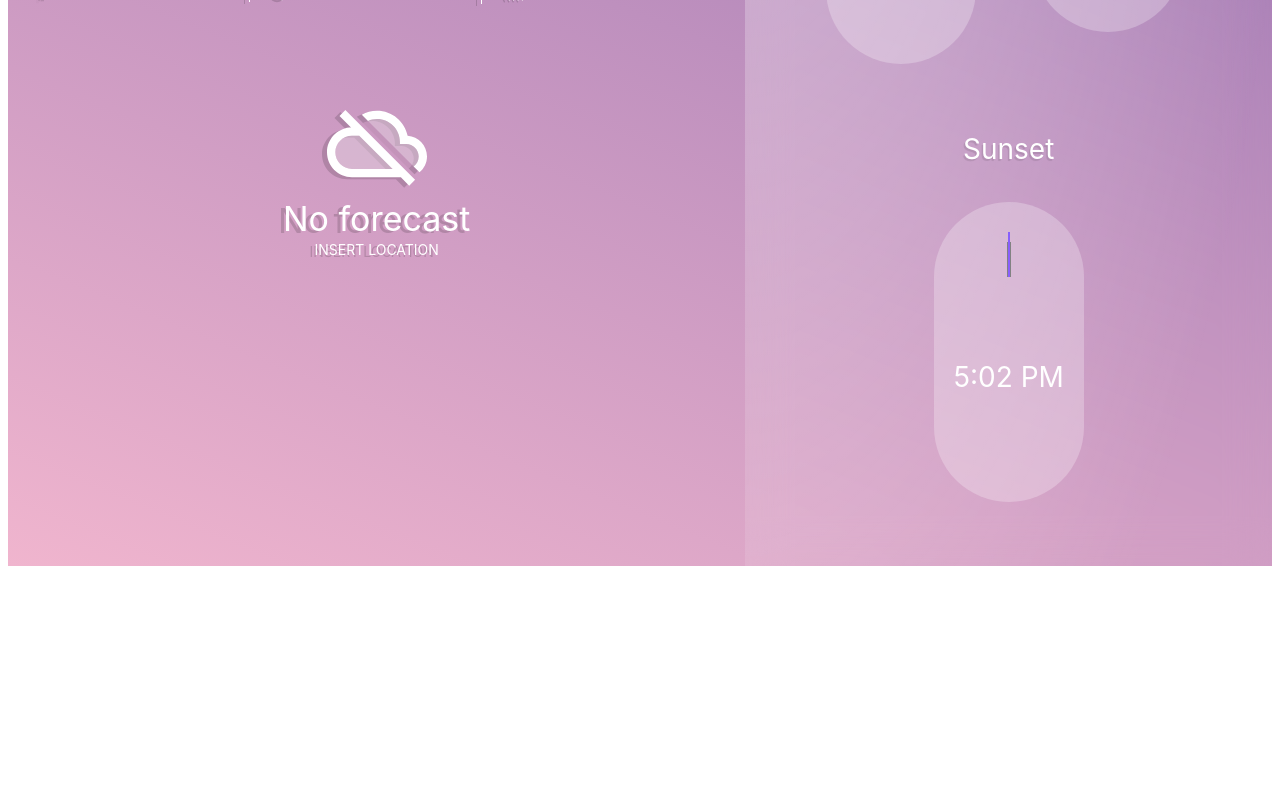
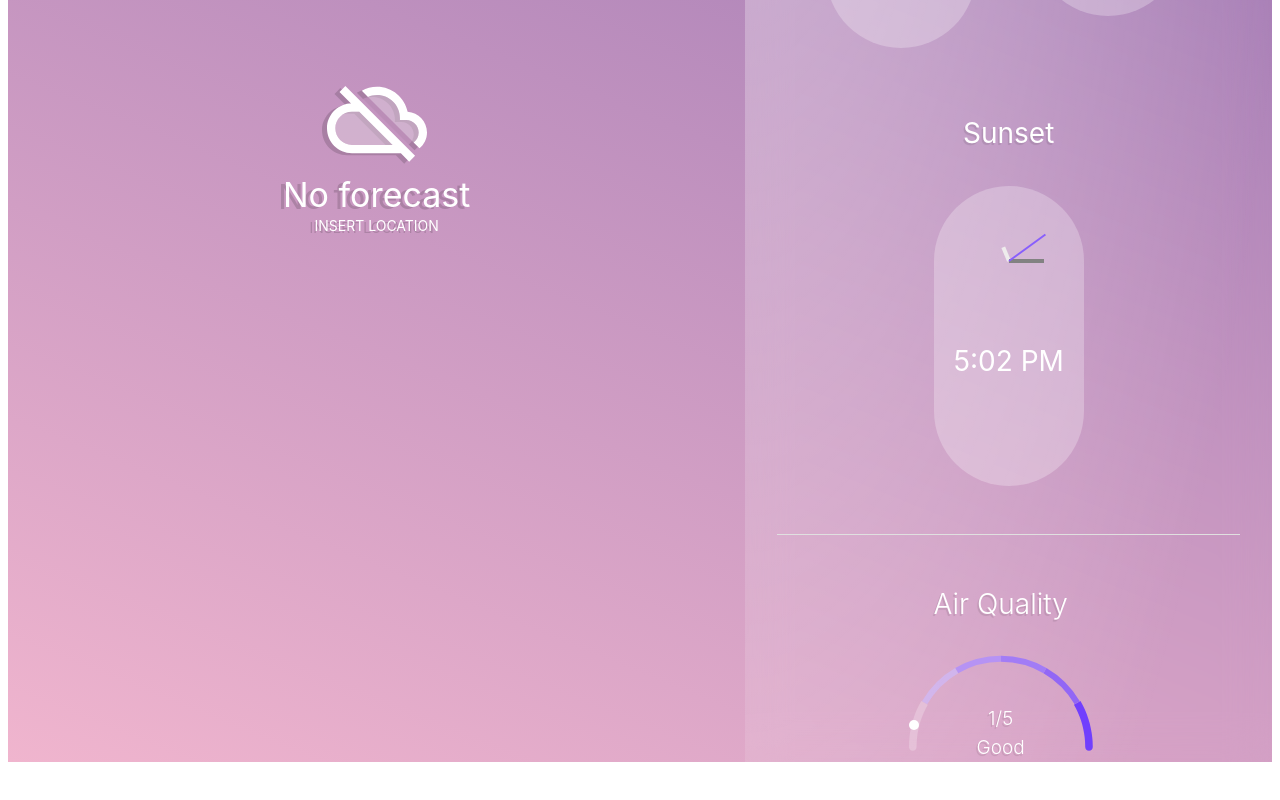
Before and after one commit to HenriqueCSouzza/weather-app, a React (Vite) app: page / in a window 1280 px wide. Shown: the part 542-1342 px from the top of the page. Before the commit the page ends 1116 px from the top, so only its background shows below. Built offline with nearby package versions, Linux system fonts and the light colour scheme.

Commit message:
create airQuality

```diff
--- a/package.json
+++ b/package.json
@@ -17,8 +17,10 @@
     "@mui/material": "^5.14.18",
     "@tanstack/react-query": "^5.10.0",
     "axios": "^1.6.2",
+    "chart.js": "^4.4.1",
     "date-fns": "^2.30.0",
     "react": "^18.2.0",
+    "react-chartjs-2": "^5.2.0",
     "react-dom": "^18.2.0",
     "react-query": "^3.39.3",
     "vite-plugin-svgr": "^4.2.0"
--- /dev/null
+++ b/src/components/AirQualityMeter/AirQualityMeter.tsx
@@ -0,0 +1,133 @@
+import { Box, Typography } from '@mui/material'
+
+const coordinates = {
+  1: {
+    cx: '5',
+    cy: '70',
+    text: 'Good'
+  },
+  2: {
+    cx: '30',
+    cy: '30',
+    text: 'Fair'
+  },
+  3: {
+    cx: '70',
+    cy: '6',
+    text: 'Moderate'
+  },
+  4: {
+    cx: '155',
+    cy: '30',
+    text: 'Poor'
+  },
+  5: {
+    cx: '178',
+    cy: '71',
+    text: 'Very Poor	'
+  }
+}
+
+const AirQualitySVG = ({
+  air,
+  title
+}: {
+  air?: 1 | 2 | 3 | 4 | 5
+  title?: string
+}) => {
+  const isAirValid = air && air >= 1 && air <= 5
+  return (
+    <Box>
+      <Box
+        mb="30px"
+        textAlign="center"
+        marginRight={2}
+        sx={{
+          textShadow: '-1.51px 2.26px 0.75px rgba(0, 0, 0, 0.10)',
+          color: '#fff',
+          '.MuiTypography-body1': {
+            fontSize: '28px',
+            fontWeight: 300
+          }
+        }}
+      >
+        <Typography>{title}</Typography>
+      </Box>
+      <svg
+        xmlns="http://www.w3.org/2000/svg"
+        width="200"
+        height="150"
+        fill="none"
+      >
+        <g>
+          <path
+            d="M176.224 91.8881C176.224 93.9737 177.915 95.6643 180 95.6643C182.086 95.6643 183.777 93.9737 183.777 91.8881H176.224ZM164.943 49.723C172.117 62.1238 176.224 76.5206 176.224 91.8881H183.777C183.777 75.1576 179.302 59.4607 171.481 45.9413L164.943 49.723Z"
+            fill="#713FFD"
+          />
+          <path
+            d="M168.212 47.8322C160.475 34.4555 149.321 23.302 135.944 15.564"
+            stroke="#865CFD"
+            strokeOpacity="0.85"
+            strokeWidth="6"
+            id="very-poor"
+          />
+          <path
+            d="M91.8877 3.77625C107.937 3.77625 122.984 8.06704 135.944 15.5641"
+            stroke="#9874FF"
+            strokeOpacity="0.83"
+            strokeWidth="6"
+            id="poor"
+          />
+          <path
+            d="M91.8877 3.77625C75.786 3.77625 60.6931 8.09528 47.7041 15.638"
+            stroke="#AC8EFF"
+            strokeOpacity="0.78"
+            strokeWidth="6"
+            id="moderate"
+          />
+          <path
+            d="M15.5635 47.8321C23.2769 34.498 34.3842 23.3729 47.704 15.6379"
+            stroke="#CDBBFF"
+            strokeOpacity="0.63"
+            strokeWidth="6"
+            id="fair"
+          />
+          <path
+            d="M0 91.8881C0 93.9737 1.69068 95.6643 3.77622 95.6643C5.86177 95.6643 7.55245 93.9737 7.55245 91.8881H0ZM7.55245 91.8881C7.55245 76.5206 11.6593 62.1238 18.8328 49.723L12.2953 45.9413C4.47477 59.4607 0 75.1576 0 91.8881H7.55245Z"
+            fill="white"
+            fillOpacity="0.24"
+            id="good"
+          />
+          {isAirValid ? (
+            <circle
+              cx={coordinates[air].cx}
+              cy={coordinates[air].cy}
+              r="5"
+              fill="white"
+            />
+          ) : null}
+        </g>
+      </svg>
+      {isAirValid ? (
+        <Box
+          textAlign="center"
+          marginTop={-13}
+          marginRight={2}
+          sx={{
+            textShadow: '-1.51px 2.26px 0.75px rgba(0, 0, 0, 0.10)',
+            color: '#fff',
+            '.MuiTypography-body1': {
+              fontSize: '19px',
+              fontWeight: 300
+            }
+          }}
+        >
+          <Typography>{air}/5</Typography>
+          <Typography>{coordinates[air].text}</Typography>
+        </Box>
+      ) : null}
+    </Box>
+  )
+}
+
+export default AirQualitySVG
--- a/src/components/Clock/Clock.tsx
+++ b/src/components/Clock/Clock.tsx
@@ -1,12 +1,13 @@
 import { useState, useEffect } from 'react'
 
-const Clock = ({ dt }: { dt: number }) => {
+const Clock = ({ dt }: { dt: Date }) => {
   const [seconds, setSeconds] = useState(0)
   const [minutes, setMinutes] = useState(0)
   const [hours, setHours] = useState(0)
 
   useEffect(() => {
-    const now = new Date(dt * 1000)
+    const now = dt
+
     setSeconds(now.getSeconds() * 6)
     setMinutes(now.getMinutes() * 6)
     setHours(((now.getHours() % 12) + now.getMinutes() / 60) * 30)
--- a/src/components/ClockBox/ClockBox.tsx
+++ b/src/components/ClockBox/ClockBox.tsx
@@ -9,10 +9,8 @@ export default function ClockBox({
   title: string
   hourBegin?: string
   hourEnd?: string
-  dt?: number
+  dt: Date
 }) {
-  const dtFormat = dt ? dt * 1000 : 0
-
   return (
     <Box
       display="flex"
@@ -41,7 +39,7 @@ export default function ClockBox({
           height: 300
         }}
       >
-        <Clock dt={dtFormat} />
+        <Clock dt={dt} />
         <Box
           sx={{
             textAlign: 'center',
--- a/src/components/SearchLocationBox/SearchLocationBox.tsx
+++ b/src/components/SearchLocationBox/SearchLocationBox.tsx
@@ -34,7 +34,7 @@ export default function SearchLocationBox({
                 color: '#FFF',
                 textShadow: '-1.51px 2.26px 0.75px rgba(0, 0, 0, 0.10)',
                 fontFamily: 'Inter Variable',
-                fontSize: '32px',
+                fontSize: { xs: '28px', sm: '32px', md: '32px' },
                 fontStyle: 'normal',
                 fontWeight: 300,
                 lineHeight: 1.2
@@ -45,11 +45,13 @@ export default function SearchLocationBox({
           </Box>
         </>
       ) : null}
-      <LocationInput
-        handleVisibleClick={handleVisibleClick}
-        visibility={isInputVisible}
-        setText={setCity}
-      />
+      <Box display={{ xs: 'none', sm: 'none', md: 'inherit' }}>
+        <LocationInput
+          handleVisibleClick={handleVisibleClick}
+          visibility={isInputVisible}
+          setText={setCity}
+        />
+      </Box>
     </Box>
   )
 }
--- /dev/null
+++ b/src/utils/formatDate.ts
@@ -0,0 +1,22 @@
+export function parseTimeString(timeString: string) {
+  const [time, period] = timeString.split(' ')
+  const [hours, minutes, seconds] = time.split(':')
+
+  const formattedTime = `${hours}:${minutes}:${seconds} ${period}`
+  const parsedDate = new Date(
+    2023,
+    12 - 1,
+    7,
+    Number(hours),
+    Number(minutes),
+    Number(seconds)
+  )
+  console.log(formattedTime, parsedDate)
+  // Verifica se a data é válida antes de retorná-la
+  if (!isNaN(parsedDate.getTime())) {
+    return parsedDate
+  } else {
+    console.log('Data inválida')
+    return new Date()
+  }
+}
--- a/src/view/LeftWeatherView/LeftWeatherContent.tsx
+++ b/src/view/LeftWeatherView/LeftWeatherContent.tsx
@@ -20,9 +20,8 @@ export default function LeftWeatherContent({
   forecast,
   weather
 }: LeftWeatherContentProps) {
-  console.log(weather)
   return (
-    <Box display="flex" flexDirection="column" gap={5}>
+    <Box display="flex" flexDirection="column" gap={4}>
       <Box width="245px" display="flex">
         <TemperatureNumber>
           {weather?.main.temp ? convertTemp[tempType](weather?.main.temp) : 0}
--- a/src/view/LeftWeatherView/LeftWeatherView.tsx
+++ b/src/view/LeftWeatherView/LeftWeatherView.tsx
@@ -7,7 +7,7 @@ export default function LeftWeatherView() {
   const { weather, tempType, forecast } = useWeather()
 
   const weatherForecast = calculateTemperatureAverages(forecast)
-  console.log(weather)
+
   return (
     <Grid item xs={12} sm={12} md={7}>
       <Box p={4} id="left-weather-view">
--- a/src/view/RightWeatherView/RightWeatherContent.tsx
+++ b/src/view/RightWeatherView/RightWeatherContent.tsx
@@ -1,16 +1,25 @@
 import { Grid } from '@mui/material'
 import ClockBox from '../../components/ClockBox'
+import { parseTimeString } from '../../utils/formatDate'
+// import useWeather from '../../hooks/useWeather'
 // type RightWeatherContentProps = {}
 
 export default function RightWeatherContent() {
+  // const { weather } = useWeather()
+
+  const sunriseDate = parseTimeString('7:15:09 AM')
+  const sunsetDate = parseTimeString('7:15:09 AM')
+  const civilTwilightBeginDate = parseTimeString('11:15:09 PM')
+
   return (
     <Grid
       container
       alignItems="center"
       justifyContent={{ xs: 'center', sm: 'center', md: 'space-evenly' }}
+      spacing={{ xs: 8, sm: 0, md: 0 }}
     >
-      <Grid item mt={{ xs: 0, sm: 0, md: 8 }}>
-        <ClockBox title="Sunrise" hourBegin="7:15:09 AM" />
+      <Grid item mt={{ xs: 0, sm: 8, md: 8 }}>
+        <ClockBox title="Sunrise" hourBegin="7:15:09 AM" dt={sunriseDate} />
       </Grid>
       <Grid
         item
@@ -20,10 +29,15 @@ export default function RightWeatherContent() {
           title="Golden Hour"
           hourBegin="6:48:01 AM"
           hourEnd="5:30:01 PM"
+          dt={sunsetDate}
         />
       </Grid>
-      <Grid mt={{ xs: 0, sm: 0, md: 8 }} item>
-        <ClockBox title="Sunset" hourBegin="5:02:53 PM" />
+      <Grid mt={{ xs: 0, sm: 8, md: 8 }} item>
+        <ClockBox
+          title="Sunset"
+          hourBegin="5:02:53 PM"
+          dt={civilTwilightBeginDate}
+        />
       </Grid>
     </Grid>
   )
--- a/src/view/RightWeatherView/RightWeatherFooter.tsx
+++ b/src/view/RightWeatherView/RightWeatherFooter.tsx
@@ -1,6 +1,11 @@
 import { Box } from '@mui/material'
+import AirQualityMeter from '../../components/AirQualityMeter/AirQualityMeter'
 // type RightWeatherFooterProps = {}
 
 export default function RightWeatherFooter() {
-  return <Box display="flex" flexDirection="column" gap={5}></Box>
+  return (
+    <Box display="flex" flexDirection="row" justifyContent="center">
+      <AirQualityMeter air={1} title="Air Quality" />
+    </Box>
+  )
 }
--- a/src/view/RightWeatherView/RightWeatherView.tsx
+++ b/src/view/RightWeatherView/RightWeatherView.tsx
@@ -1,4 +1,4 @@
-import { Box, Grid } from '@mui/material'
+import { Box, Grid, Divider } from '@mui/material'
 import { sxRightWeatherView } from './sxRightWeatherView'
 import RightWeatherHeader from './RightWeatherHeader'
 import RightWeatherContent from './RightWeatherContent'
@@ -7,9 +7,10 @@ import RightWeatherFooter from './RightWeatherFooter'
 export default function RightWeatherView() {
   return (
     <Grid item xs={12} sm={12} md={5} sx={sxRightWeatherView} minHeight={900}>
-      <Box display="flex" gap={8} flexDirection="column">
+      <Box display="flex" gap={6} flexDirection="column">
         <RightWeatherHeader />
         <RightWeatherContent />
+        <Divider sx={{ background: '#fff' }} />
         <RightWeatherFooter />
       </Box>
     </Grid>
```
Also changed, not shown: 1 other file (tests, documents, lock files or other folders).
